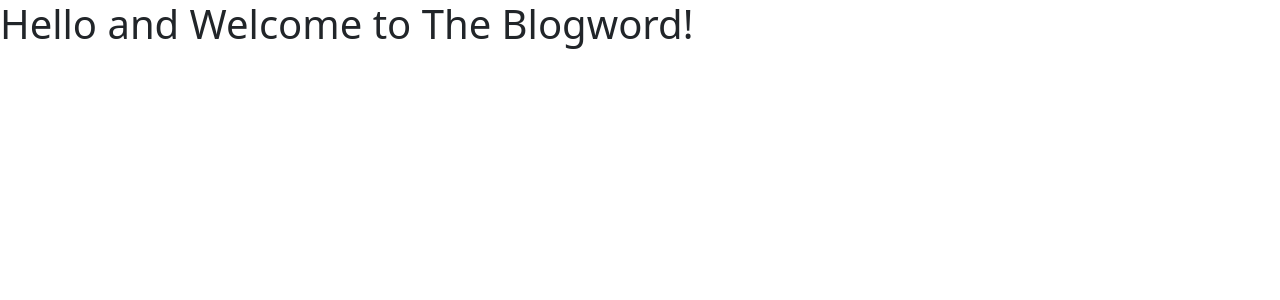
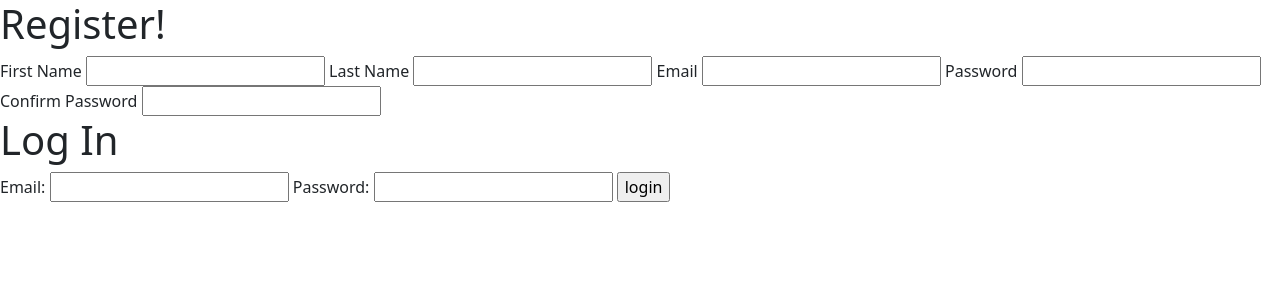
Before and after one commit to jerenteria/blog, a Django app: template blog_project/blog_app/templates/index.html in a window 1280 px wide. Shown: the top 300 px of the page. Run offline with Django 3.2, Linux system fonts and the light colour scheme; the template is opened without the code that fills it, so the values that code supplies are empty.

Commit message:
added log and reg

```diff
--- a/blog_project/blog_app/templates/index.html
+++ b/blog_project/blog_app/templates/index.html
@@ -3,11 +3,37 @@
 <head>
     <meta charset="UTF-8">
     <meta name="viewport" content="width=device-width, initial-scale=1.0">
-    <!-- CSS only -->
 <link href="https://cdn.jsdelivr.net/npm/bootstrap@5.2.0/dist/css/bootstrap.min.css" rel="stylesheet" integrity="sha384-gH2yIJqKdNHPEq0n4Mqa/HGKIhSkIHeL5AyhkYV8i59U5AR6csBvApHHNl/vI1Bx" crossorigin="anonymous">
-    <title>Sign In</title>
+    <title>Welcome</title>
 </head>
 <body>
-    <h1>Hello and Welcome to The Blogword!</h1>
+    <div class="form">
+        <h1>Register!</h1>
+        <form action="/register" method="POST">
+            {% csrf_token %}
+            <label>First Name</label>
+                <input type="text" name="f_n">
+            <label>Last Name</label>
+                <input type="text" name="l_n">
+            <label>Email</label>
+                <input type="email" name="email">
+            <label>Password</label>
+                <input type="password" name="password">
+            <label>Confirm Password</label>
+                <input type="password" name="confirm_password">
+        </form>
+    </div>
+
+    <div class="form">
+        <h1>Log In</h1>
+        <form action="/login" method="POST">
+            {% csrf_token %}
+            <label>Email:</label>
+            <input type="email" name="email">
+            <label>Password:</label>
+            <input type="password" name="password">
+            <input class="submit" type="submit" value="login">
+        </form>
+    </div>
 </body>
 </html>
```
Also changed, not shown: blog_project/blog_app/models.py (+22 -0 lines), blog_project/blog_app/views.py (+43 -2 lines), blog_project/blog_project/settings.py (+6 -1 lines), blog_project/blog_app/migrations/0001_initial.py (added), blog_project/db.sqlite3, 1 other file.
